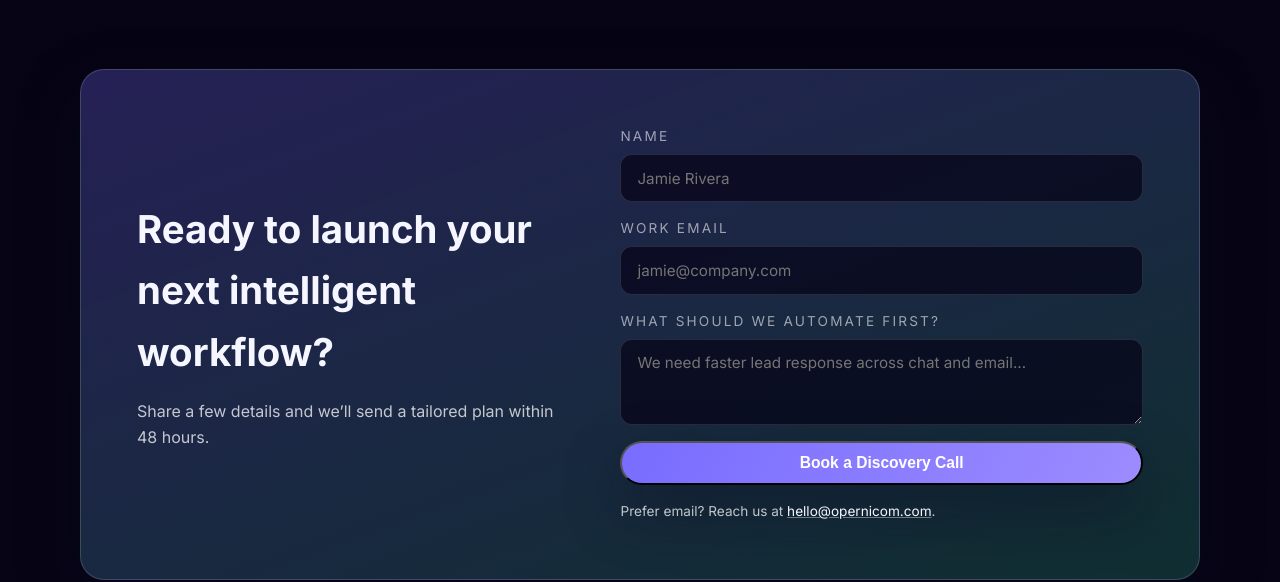
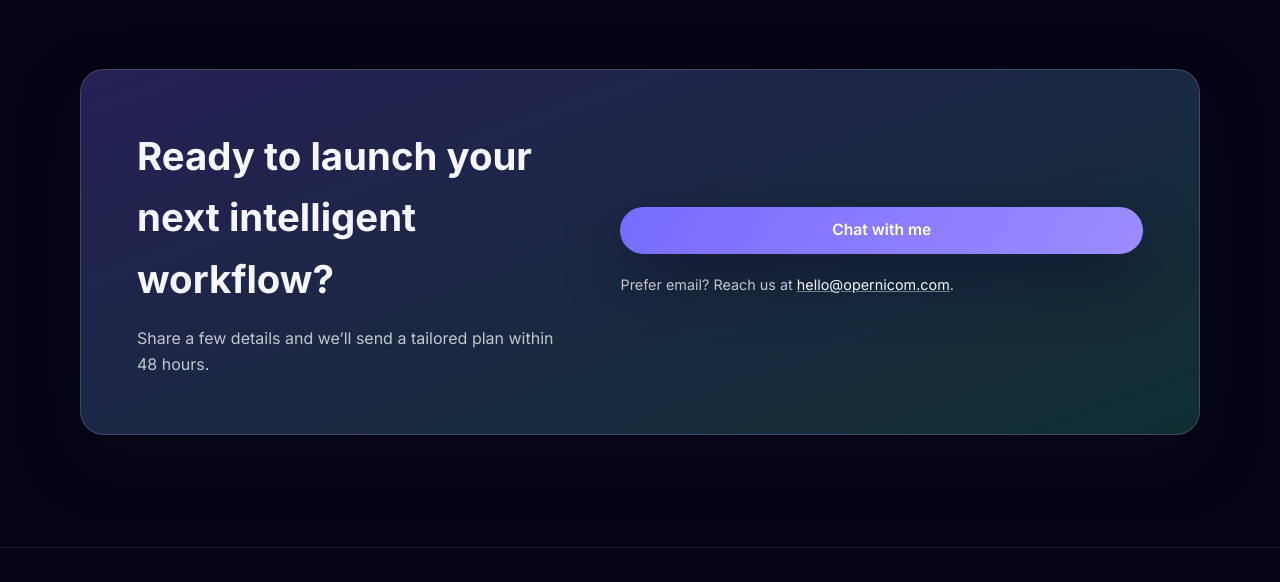
Before and after one commit to chadmcrowell/opernicom, a plain HTML site: page index.html in a window 1280 px wide. Shown: the part 3580-4162 px from the top of the page. Drawn offline with Linux system fonts and the light colour scheme.

Commit message:
contact form

```diff
--- a/index.html
+++ b/index.html
@@ -230,22 +230,10 @@
 					<h2>Ready to launch your next intelligent workflow?</h2>
 					<p>Share a few details and we’ll send a tailored plan within 48 hours.</p>
 				</div>
-				<form class="cta__form">
-					<div class="form-field">
-						<label for="name">Name</label>
-						<input id="name" name="name" type="text" placeholder="Jamie Rivera">
-					</div>
-					<div class="form-field">
-						<label for="email">Work email</label>
-						<input id="email" name="email" type="email" placeholder="jamie@company.com">
-					</div>
-					<div class="form-field form-field--full">
-						<label for="message">What should we automate first?</label>
-						<textarea id="message" name="message" rows="3" placeholder="We need faster lead response across chat and email..."></textarea>
-					</div>
-					<button type="submit" class="button">Book a Discovery Call</button>
-					<p class="form-note">Prefer email? Reach us at <a href="mailto:hello@opernicom.com">hello@opernicom.com</a>.</p>
-				</form>
+				<div class="cta__actions">
+					<a class="button" href="https://cal.com/operni/30min" target="_blank" rel="noopener noreferrer">Chat with me</a>
+					<p class="cta__note">Prefer email? Reach us at <a href="mailto:hello@opernicom.com">hello@opernicom.com</a>.</p>
+				</div>
 			</div>
 		</section>
 	</main>
--- a/styles.css
+++ b/styles.css
@@ -610,52 +610,18 @@ ul {
 	margin: 0;
 }
 
-.cta__form {
+.cta__actions {
 	display: grid;
-	gap: 1rem;
+	gap: 1.2rem;
+	align-items: start;
 }
 
-.form-field {
-	display: grid;
-	gap: 0.4rem;
-}
-
-.form-field label {
-	font-size: 0.85rem;
-	text-transform: uppercase;
-	letter-spacing: 0.16em;
-	color: rgba(255, 255, 255, 0.58);
-}
-
-.form-field input,
-.form-field textarea {
-	padding: 0.85rem 1rem;
-	border-radius: 12px;
-	background: rgba(7, 6, 26, 0.75);
-	border: 1px solid rgba(255, 255, 255, 0.12);
-	color: var(--color-text);
-	font-family: inherit;
-	font-size: 0.95rem;
-	transition: border-color 0.2s ease, box-shadow 0.2s ease;
-}
-
-.form-field input:focus,
-.form-field textarea:focus {
-	outline: none;
-	border-color: rgba(120, 108, 255, 0.7);
-	box-shadow: 0 0 0 3px rgba(120, 108, 255, 0.2);
-}
-
-.form-field--full {
-	grid-column: 1 / -1;
-}
-
-.form-note {
-	font-size: 0.85rem;
+.cta__note {
+	font-size: 0.9rem;
 	color: rgba(255, 255, 255, 0.68);
 }
 
-.form-note a {
+.cta__note a {
 	color: var(--color-text);
 	text-decoration: underline;
 	text-decoration-color: rgba(255, 255, 255, 0.4);
```
